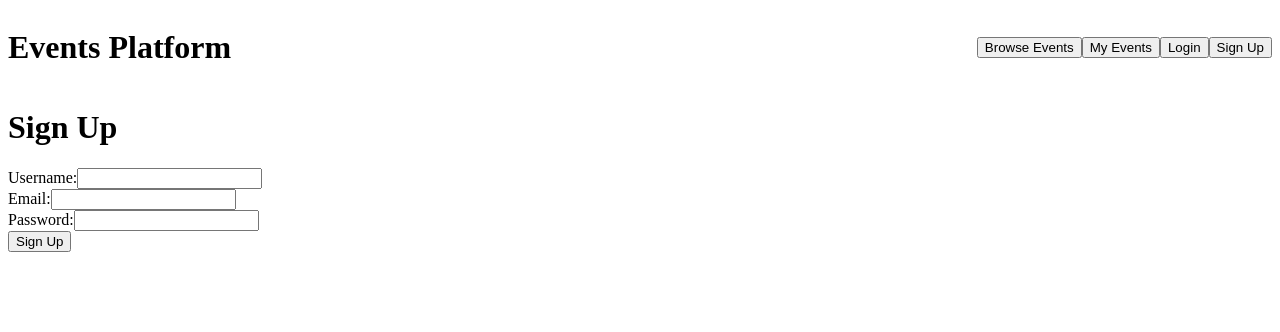
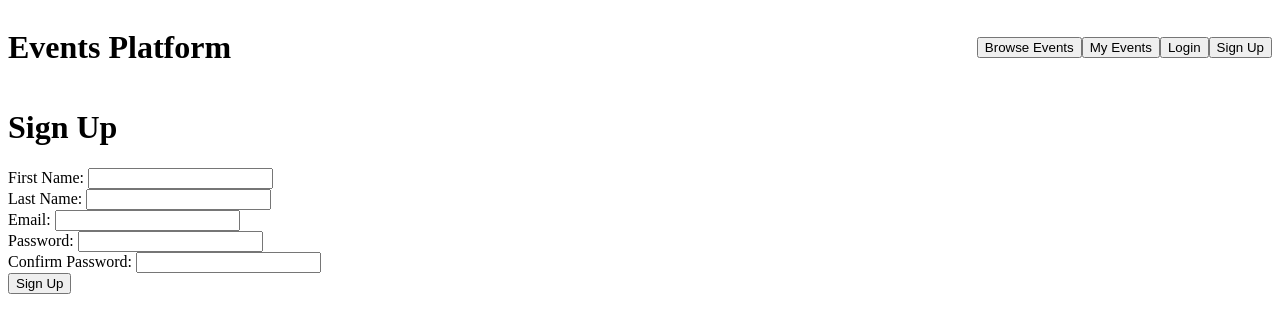
Before and after one commit to AlfarooqAlmenghawi/events-platform, a React (Vite) app: page /signup in a window 1280 px wide. Shown: the top 332 px of the page. Built offline with nearby package versions, Linux system fonts and the light colour scheme.

Commit message:
Complete sign up functionality for verification

```diff
--- a/src/App.jsx
+++ b/src/App.jsx
@@ -7,6 +7,8 @@ import EditEvent from "./components/EditEvent/EditEvent.jsx";
 import MyEvents from "./components/MyEvents/MyEvents.jsx";
 import Login from "./components/Login/Login.jsx";
 import SignUp from "./components/SignUp/SignUp.jsx";
+import VerifyEmail from "./components/VerifyEmail/VerifyEmail.jsx";
+import VerifyEmailCode from "./components/VerifyEmail/VerifyEmailCode.jsx";
 import { AuthProvider } from "./context/AuthContext.jsx";
 
 function App() {
@@ -22,6 +24,13 @@ function App() {
           <Route path="/edit-event/:event_id" element={<EditEvent />} />
           <Route path="/login" element={<Login />} />
           <Route path="/signup" element={<SignUp />} />
+          <Route path="/verify" element={<VerifyEmail />} />
+          <Route
+            path="/verify/:verification_code"
+            element={<VerifyEmailCode />}
+          />
+          <Route path="/" element={<BrowseEvents />} />
+          <Route path="*" element={<BrowseEvents />} />
         </Routes>
       </AuthProvider>
     </BrowserRouter>
--- a/src/components/Login/Login.jsx
+++ b/src/components/Login/Login.jsx
@@ -28,7 +28,6 @@ const Login = () => {
       await login(token);
       console.log("Login successful!");
 
-      // Redirect or update UI
       navigate("/my-events");
     } catch (error) {
       if (error.response) {
@@ -44,11 +43,11 @@ const Login = () => {
       <h2>Login</h2>
       <form onSubmit={loginUser}>
         <div>
-          <label htmlFor="email">Email:</label>
+          <label htmlFor="email">Email: </label>
           <input type="email" id="email" name="email" required />
         </div>
         <div>
-          <label htmlFor="password">Password:</label>
+          <label htmlFor="password">Password: </label>
           <input type="password" id="password" name="password" required />
         </div>
         <button type="submit">Login</button>
--- a/src/components/SignUp/SignUp.jsx
+++ b/src/components/SignUp/SignUp.jsx
@@ -1,19 +1,71 @@
+import axios from "axios";
+import Cookies from "js-cookie";
+import { useNavigate } from "react-router-dom";
+import { useContext } from "react";
+import { AuthContext } from "../../context/AuthContext";
+
 const SignUp = () => {
+  const navigate = useNavigate(); // For redirecting after login
+
+  const signUpUser = async (event) => {
+    event.preventDefault(); // Prevent form default submission behavior
+
+    if (event.target.password.value !== event.target.confirm_password.value) {
+      console.error("Passwords do not match");
+      return;
+    }
+
+    try {
+      const response = await axios.post(
+        "https://events-platform-backend-production.up.railway.app/register",
+        {
+          first_name: event.target.first_name.value,
+          last_name: event.target.last_name.value,
+          email: event.target.email.value,
+          password: event.target.password.value,
+        }
+      );
+
+      console.log("Sign Up successful!");
+      // Redirect or update UI
+      navigate("/verify");
+    } catch (error) {
+      if (error.response) {
+        console.error("Sign Up failed:", error.response);
+      } else {
+        console.error("Sign Up error:", error.message);
+      }
+    }
+  };
+
   return (
     <div className="signup">
       <h1>Sign Up</h1>
-      <form>
+      <form onSubmit={signUpUser}>
         <div>
-          <label htmlFor="username">Username:</label>
-          <input type="text" id="username" name="username" required />
+          <label htmlFor="first_name">First Name: </label>
+          <input type="text" id="first_name" name="first_name" required />
         </div>
         <div>
-          <label htmlFor="email">Email:</label>
+          <label htmlFor="last_name">Last Name: </label>
+          <input type="text" id="last_name" name="last_name" required />
+        </div>
+        <div>
+          <label htmlFor="email">Email: </label>
           <input type="email" id="email" name="email" required />
         </div>
         <div>
-          <label htmlFor="password">Password:</label>
+          <label htmlFor="password">Password: </label>
           <input type="password" id="password" name="password" required />
+        </div>
+        <div>
+          <label htmlFor="confirm_password">Confirm Password: </label>
+          <input
+            type="password"
+            id="confirm_password"
+            name="confirm_password"
+            required
+          />
         </div>
         <button type="submit">Sign Up</button>
       </form>
--- /dev/null
+++ b/src/components/VerifyEmail/VerifyEmail.jsx
@@ -0,0 +1,9 @@
+const VerifyEmail = () => {
+  return (
+    <div>
+      <h1>Verify Email</h1>
+      <p>Please check your email for a verification link.</p>
+    </div>
+  );
+};
+export default VerifyEmail;
--- /dev/null
+++ b/src/components/VerifyEmail/VerifyEmailCode.jsx
@@ -0,0 +1,26 @@
+const VerifyEmailCode = () => {
+  const { verification_code } = useParams();
+  const navigate = useNavigate();
+
+  useEffect(() => {
+    const verify = async () => {
+      try {
+        const response = await axios.post(
+          `https://events-platform-backend-production.up.railway.app/verify/${verification_code}`
+        );
+        navigate("/login");
+      } catch (error) {
+        console.error("Verification failed:", error);
+      }
+    };
+
+    verify();
+  }, [verification_code]);
+
+  return (
+    <div>
+      <h1>Verifying your email...</h1>
+    </div>
+  );
+};
+export default VerifyEmailCode;
```
